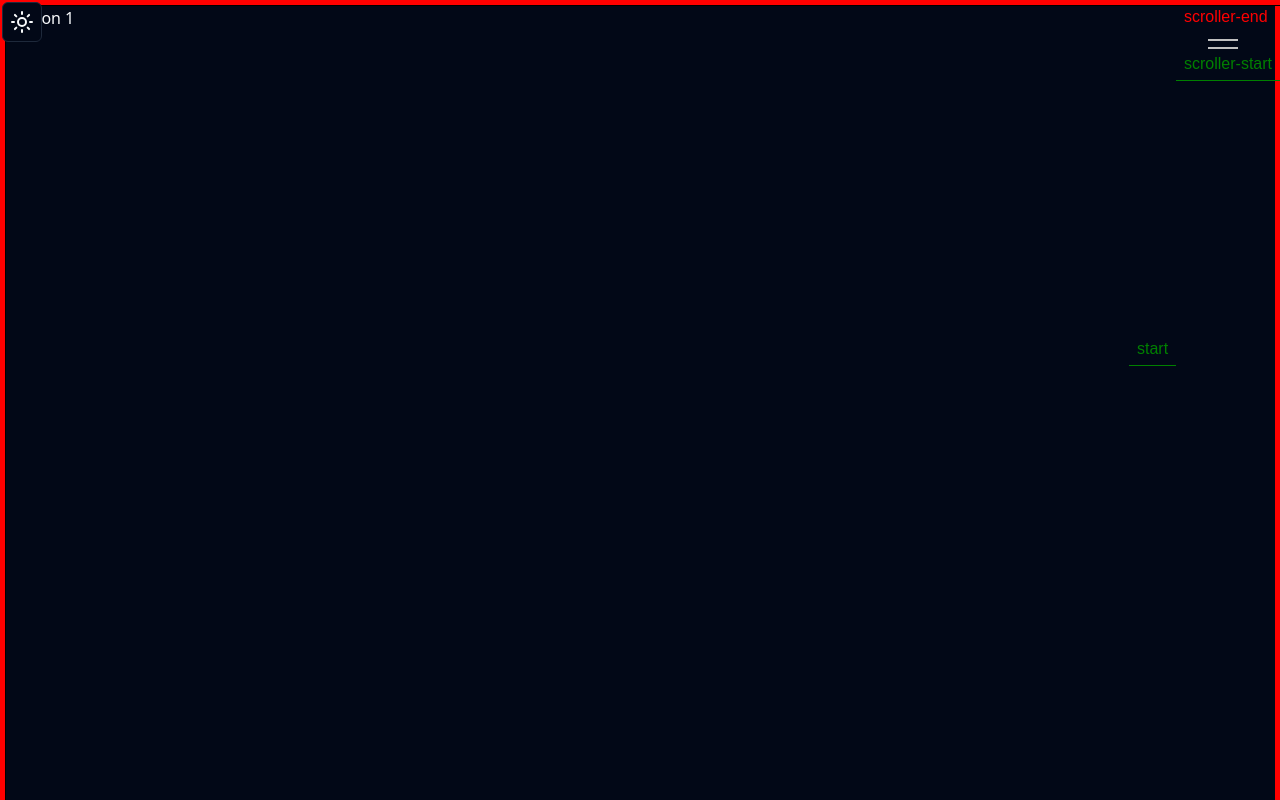
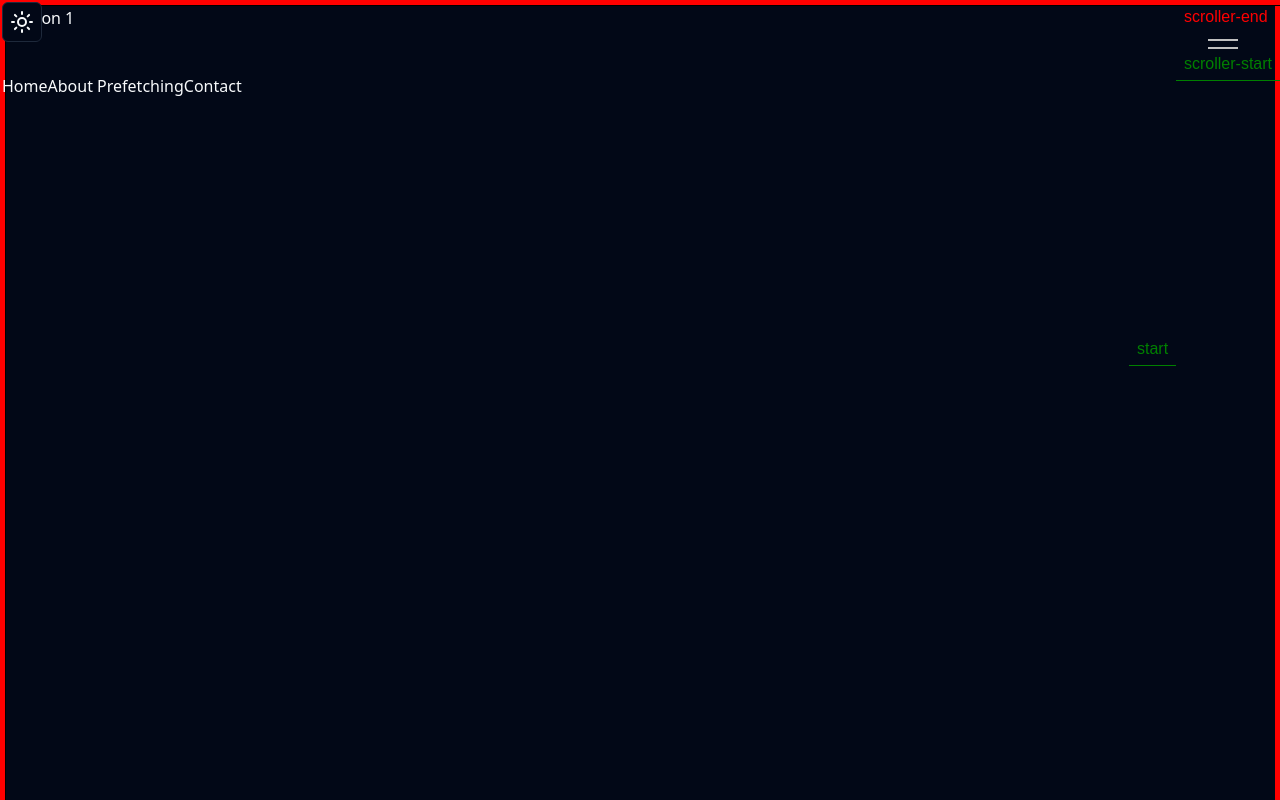
Before and after one commit to alexhwebdev/alexhongdev-nextjs-headless-cms, a Next.js app: page / in a window 1280 px wide. Shown: the top 800 px of the page. Built offline with nearby package versions, Linux system fonts and the light colour scheme.

Commit message:
Prefecthing test - 1

```diff
--- a/components/menu/page.tsx
+++ b/components/menu/page.tsx
@@ -58,7 +58,7 @@ export default function Menu({menuIsActive, setMenuIsActive}: Props) {
   return (
     <div className="menu-container" ref={container}>
       <div className="menu-copy">
-        <div className="menu-links">
+        {/* <div className="menu-links">
           {menuLinks.map((link, index) => (
             <div className="menu-link-item" key={index}>
               <div className="menu-link-item-holder"
@@ -74,10 +74,19 @@ export default function Menu({menuIsActive, setMenuIsActive}: Props) {
               </div>
             </div>
           ))}
+        </div> */}
+        <div className="menu-links">
+          <Link href="/">
+            Home
+          </Link>
+          <Link href="/about" prefetch={true}>
+            About Prefetching
+          </Link>
+          <Link href="/contact">
+            Contact
+          </Link>
         </div>
-        {/* <Link href="/about" prefetch={true}>
-          About Prefetching
-        </Link> */}
+
       </div>
     </div>
   )
```
